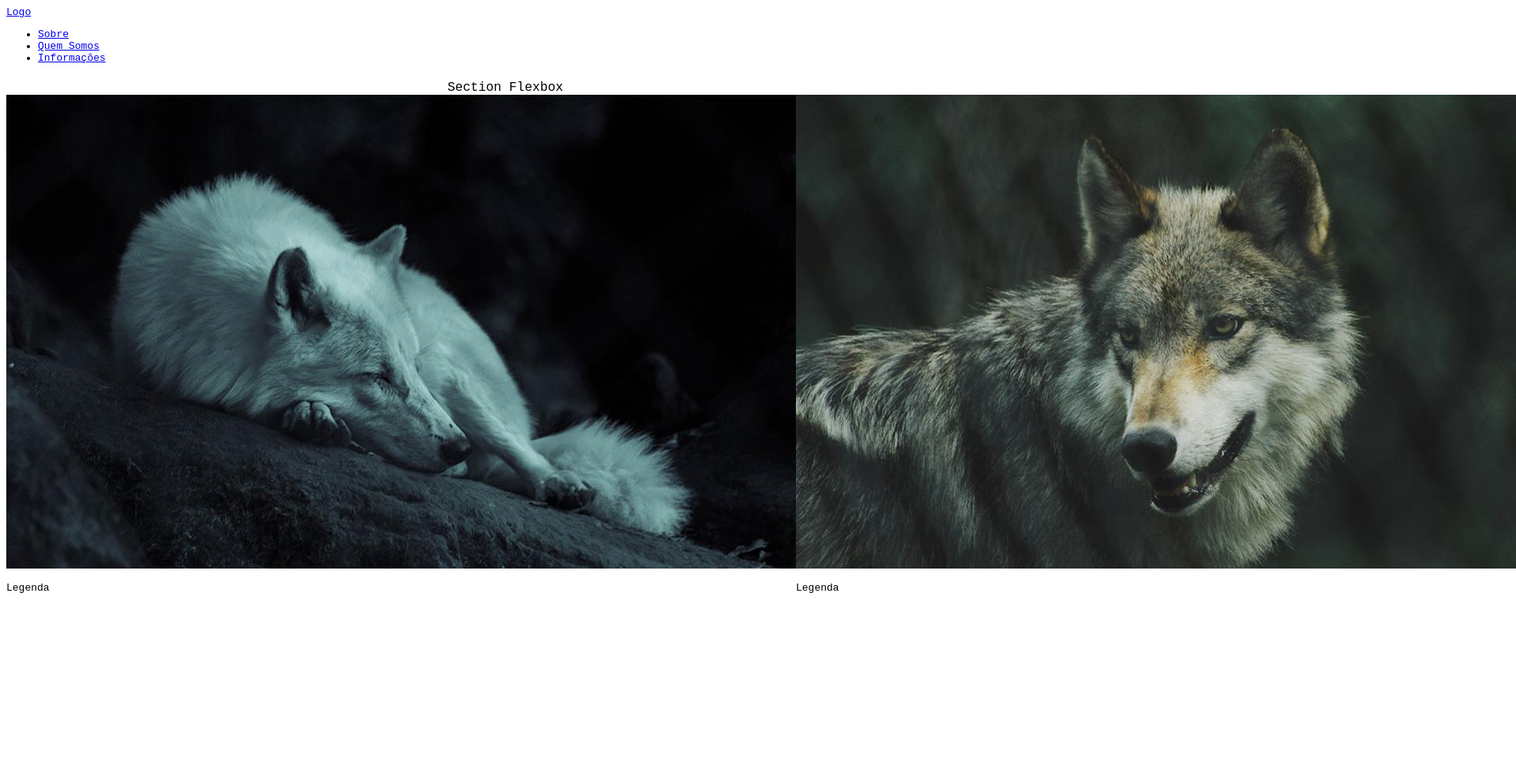
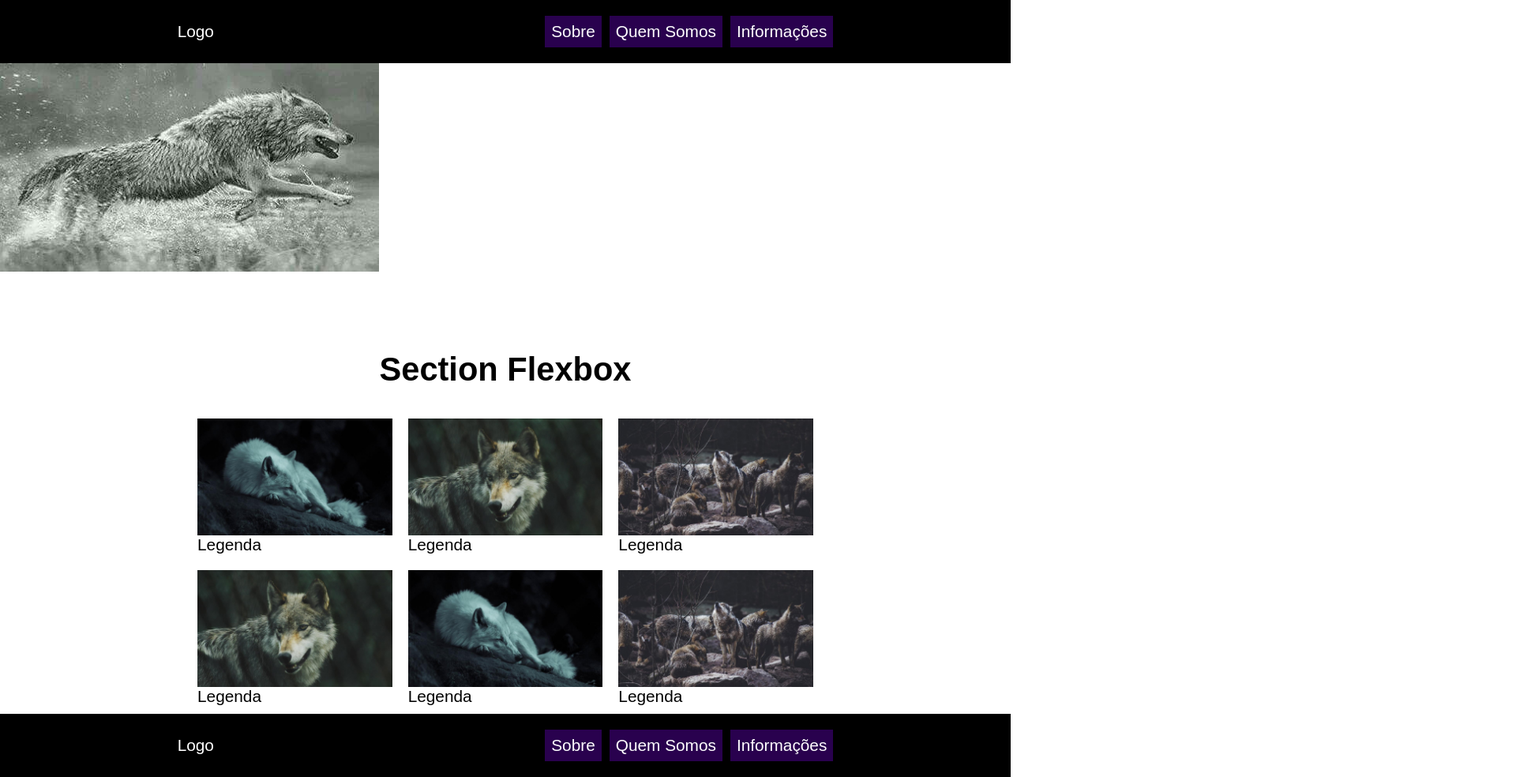
Before and after one commit to DotheCake/HTML-CSS, a plain HTML site: page Flexbox/site modelo flexblox/index.html in a window 1280 px wide. Shown: the top 984 px of the page at 79% size, 1920 px wide, since content can reach past the window. Before the commit the page ends 800 px from the top, so only its background shows below. Drawn offline with Linux system fonts and the light colour scheme; files that its build step writes are made by us from their sources.

Commit message:
atualização

```diff
--- a/Flexbox/site modelo flexblox/index.html
+++ b/Flexbox/site modelo flexblox/index.html
@@ -20,7 +20,11 @@
             </ul>
         </nav>
     </header>
-
+    <section class="banner">
+        <div>
+            <img src="lobo correndo.jpg" alt="Lobo correndo na neve">
+        </div>
+    </section>
     <h1>Section Flexbox</h1>
 
     <section class="flex">
@@ -50,6 +54,17 @@
         </div>
     </section>
 
+    <footer class="footer">
+        <a href="#">Logo</a>
+        <nav>
+            <ul class="menu">
+                <li> <a href="/">Sobre</a></li>
+                <li> <a href="/">Quem Somos</a></li>
+                <li> <a href="/">Informações</a></li>
+            </ul>
+        </nav>
+    </footer>
+
 
 
 </body>
--- /dev/null
+++ b/Flexbox/site modelo flexblox/style.css
@@ -0,0 +1,70 @@
+body, ul, li, p{
+    margin: 0px;
+    padding: 0px;
+    list-style: none;
+    font-size: 1.3rem;
+    font-family: Arial;
+}
+
+a {
+    text-decoration: none ;
+    color:rgb(255, 255, 255)
+}
+
+header {
+    display: flex;
+    background: black;
+    padding: 20px;
+    align-items:center ;
+    flex-wrap: wrap;
+    justify-content:space-around
+}
+
+.menu {
+    display: flex;
+}
+
+.menu li{
+    margin-left: 10px;
+}
+
+.menu li a{
+    display: block;
+    padding: 8px;
+    background: rgba(76, 2, 145, 0.541);
+}
+
+.banner {
+    justify-content: center;
+    align-items: center;
+}
+
+h1 {
+    text-align: center;
+    margin-top: 6.25rem;
+}
+
+img {
+    max-width: 100%;
+    display: block;
+}
+
+.flex {
+    display: flex;
+    flex-wrap: wrap;
+    max-width: 800px;
+    margin: 0 auto;
+}
+.flex>div {
+    flex: 200px;
+    margin: 10px 10px;
+}
+
+footer {
+    display: flex;
+    background: black;
+    padding: 20px;
+    align-items:center ;
+    flex-wrap: wrap;
+    justify-content:space-around
+}
```
Also changed, not shown: Flexbox/site modelo flexblox/lobo correndo.jpg (added).
